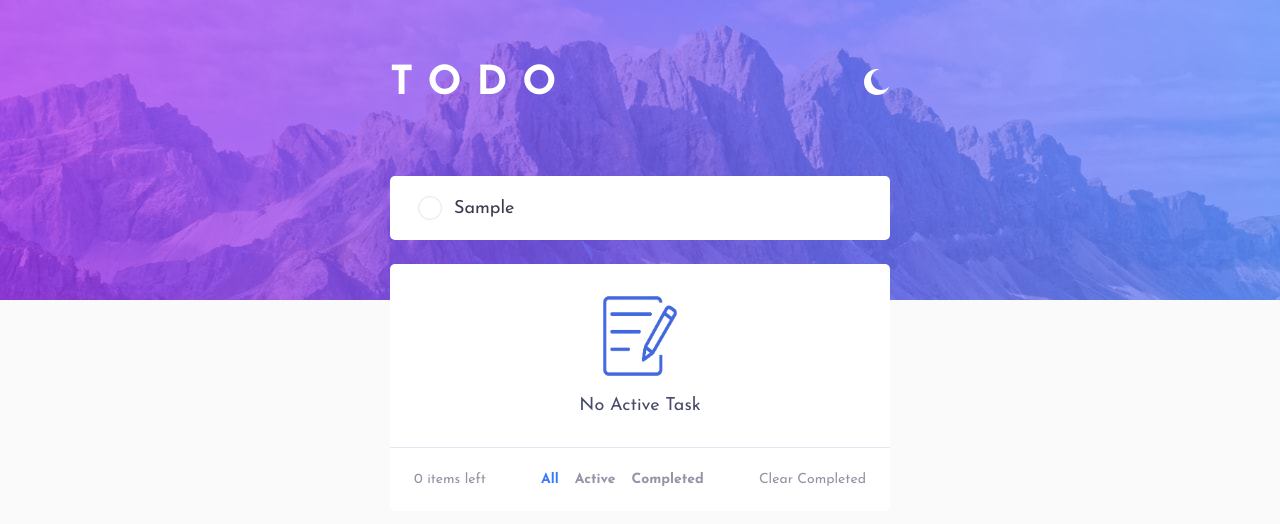
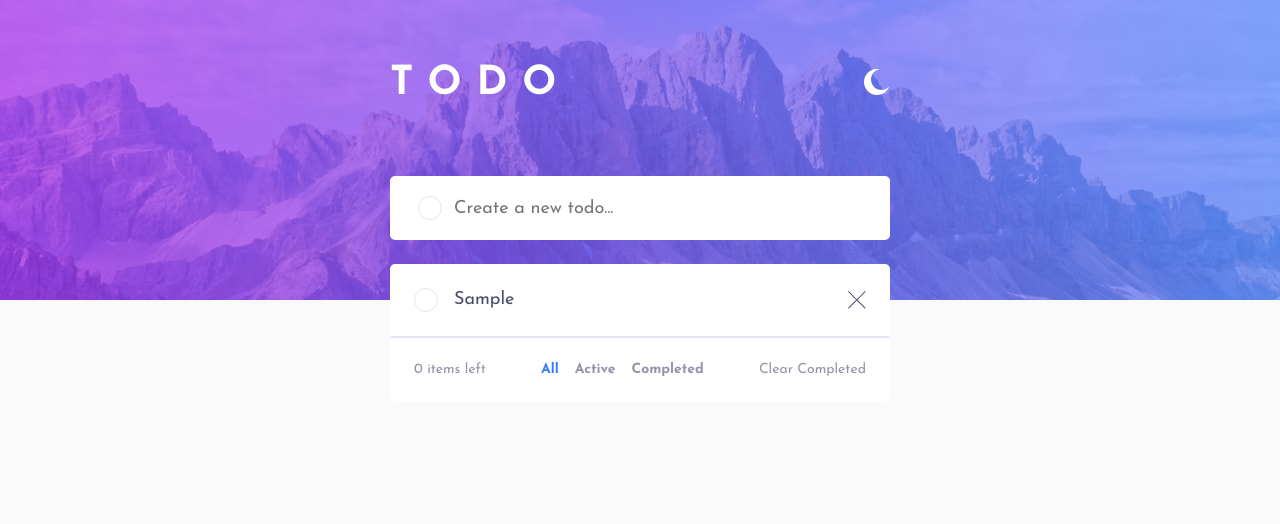
Before and after one commit to soala144/to-do, a React (Vite) app: page / in a window 1280 px wide. Both pictures are taken after typing "Sample" into the empty fields and a click on the button 430 px from the left and 208 px from the top of the page. Shown: the top 524 px of the page. Built offline with nearby package versions, Linux system fonts and the light colour scheme.

Commit message:
Fixed Bug

```diff
--- a/src/App.jsx
+++ b/src/App.jsx
@@ -26,7 +26,7 @@ function App() {
         <Title />
         <ThemeIcon />
       </Header>
-      <TodoForm onText={setText} handleSubmit={handleSubmit} />
+      <TodoForm onText={setText} handleSubmit={handleSubmit} text={text} />
 
       <TodoList>
         {todoList.length === 0 ? (
--- a/src/components/TodoForm.jsx
+++ b/src/components/TodoForm.jsx
@@ -1,7 +1,8 @@
-const TodoForm = ({ onText, handleSubmit }) => {
+const TodoForm = ({ onText, handleSubmit, text }) => {
   return (
     <form className="todo-form" onSubmit={handleSubmit}>
       <input
+        value={text}
         type="text"
         placeholder="Create a new todo..."
         onChange={(e) => onText(e.target.value)}
--- a/src/components/TodoItem.jsx
+++ b/src/components/TodoItem.jsx
@@ -1,8 +1,8 @@
 import React from "react";
 
-const TodoItem = ({ todoItem, onTodolist, todoList }) => {
-  const handleDeleteTodo = (todoItem) => {
-    onTodolist(todoList.filter((todo) => todo !== todoItem));
+const TodoItem = ({ todoItem, todoList, onTodolist }) => {
+  const handleDeleteTodo = (id) => {
+    onTodolist(todoList.filter((todo) => todo.id !== id));
   };
   return (
     <>
@@ -13,7 +13,10 @@ const TodoItem = ({ todoItem, onTodolist, todoList }) => {
           </figure>
           <p className="todo-text"> {todoItem.text}</p>
         </div>
-        <figure className="cancel-icon" onClick={handleDeleteTodo(todoItem)}>
+        <figure
+          className="cancel-icon"
+          onClick={() => handleDeleteTodo(todoItem.id)}
+        >
           <img src="images/icon-cross.svg" alt="cancel icon" />
         </figure>
       </div>
```
